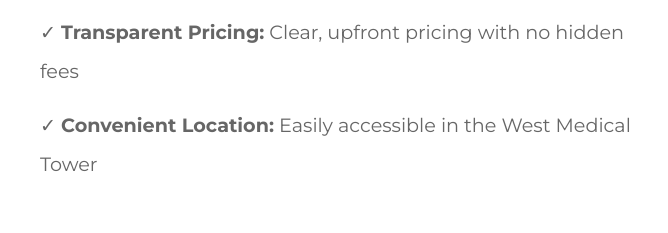
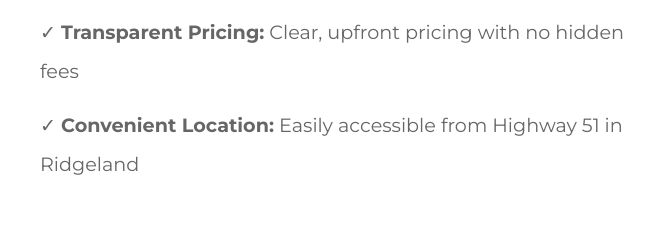
Before and after one commit to drewdavis007/BMMA, a website: page public/about.html in a window 1280 px wide. Shown: the part 5942-6175 px from the top of the page, 300-968 px from the left. Drawn offline with nearby package versions, Linux system fonts and the light colour scheme.

Commit message:
changed off to from in Convenient Location section

```diff
--- a/public/about.html
+++ b/public/about.html
@@ -471,7 +471,7 @@
                 <p style="margin-bottom: 1rem;">✓ <strong>Personalized Plans:</strong> Every treatment is customized to your unique needs</p>
                 <p style="margin-bottom: 1rem;">✓ <strong>Comfortable Environment:</strong> A welcoming, spa-like setting in Ridgeland, MS</p>
                 <p style="margin-bottom: 1rem;">✓ <strong>Transparent Pricing:</strong> Clear, upfront pricing with no hidden fees</p>
-                <p style="margin-bottom: 1rem;">✓ <strong>Convenient Location:</strong> Easily accessible in the West Medical Tower</p>
+                <p style="margin-bottom: 1rem;">✓ <strong>Convenient Location:</strong> Easily accessible from Highway 51 in Ridgeland</p>
             </div>
         </div>
     </section>
```
